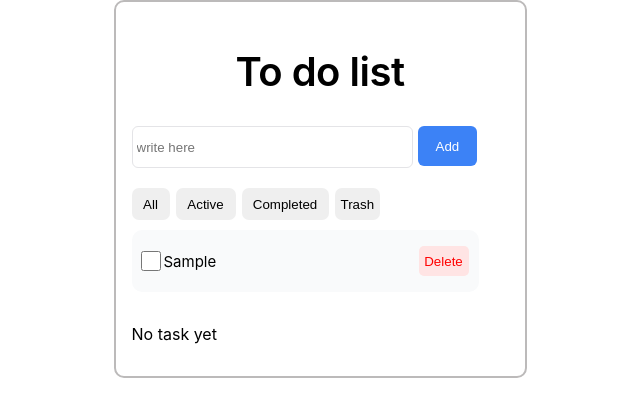
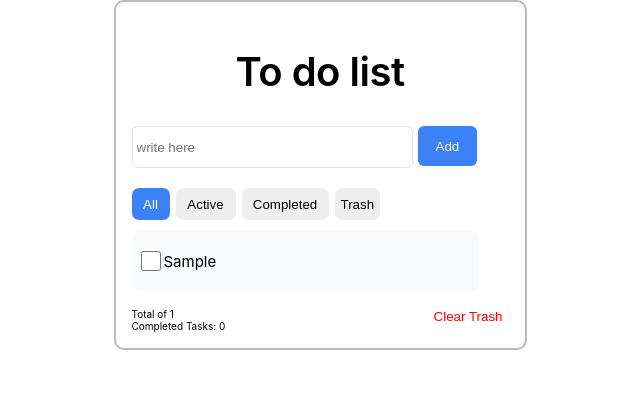
Before and after one commit to InderN10/realTO-DO, a React (Create React App) app: page / in a window 1280 px wide. Both pictures are taken after typing "Sample" into the empty fields and a click on the button "Add". Shown: the top 416 px of the page, without its empty margins (320-960 px from the left). Built offline with nearby package versions, Linux system fonts and the light colour scheme.

Commit message:
some-changes

```diff
--- a/src/App.css
+++ b/src/App.css
@@ -115,6 +115,11 @@
   margin-right: 10px;
   border: 0;
   border-radius: 5px;
+  display: none;
+  font-size: 11px;
+}
+#Tasks:hover #deleteBUTT{
+display: block;
 }
 #checkBox-text-container{
   display: flex;
@@ -132,3 +137,21 @@
   flex-wrap: wrap;
   overflow: hidden;
 }
+#taskCounter{
+  font-size: 10px;
+  width: 100%;
+  display: flex;
+  justify-content: space-between;
+
+}
+#deleteAllCompletedButton{
+ border: 0;
+ background-color: white;
+ color: red;
+}
+#p{
+  margin: 0;
+}
+#p1{
+  margin: 0;
+}
--- a/src/App.js
+++ b/src/App.js
@@ -12,6 +12,8 @@ function App() {
   const [inputValue, setInputValue] = useState("");
   const [error, setError] = useState("")
   const [filterState, setFilterState] = useState("ALL")
+  const doneTasksCount = todo.filter(task => task.status === "DONE").length;
+
   function handleInputChange(event) {
     setInputValue(event.target.value);
   };
@@ -38,13 +40,11 @@ function App() {
     console.log(newTodos);
 
   };
-  // function handleDeleteButton(id) {
-  //   const newTodos = todo.map((todo) => todo.id !== id);
-  //   if (todo.id === id) {
-  //     return { ...todo, status: todo.status = "DELETED" }
-  //   }
-  //   setTodo(newTodos);
-  // };
+  function handleDeleteAllCompleted() {
+    const newTodos = todo.filter((todo) => todo.status !== "DELETED");
+    setTodo(newTodos);
+  }
+
   function handleDeleteButton(id) {
     const newTodos = todo.map((todo) => {
       if (todo.id === id) {
@@ -63,9 +63,6 @@ function App() {
     setFilterState(state)
   }
 
-  // console.log(todo);
-
-
   return (
     <div className="App">
       <div id='BODY'>
@@ -76,10 +73,10 @@ function App() {
           {error.length > 1 && <div id='error'>{error}</div>}
         </div>
         <div id='containerCLASSIFYING'>
-          <button onClick={() => handleFilterState("ALL")} id='allTASKS'>All</button>
-          <button onClick={() => handleFilterState("ACTIVE")} id='activeTASKS'>Active</button>
-          <button onClick={() => handleFilterState("DONE")} id='comletedTASKS'>Completed</button>
-          <button onClick={() => handleFilterState("DELETED")} id='trash'>Trash</button>
+          <button style={{ backgroundColor: filterState === "ALL" ? "#3C82F6" : "", color: filterState === "ALL" ? "white" : "" }} onClick={() => handleFilterState("ALL")} id='allTASKS'>All</button>
+          <button style={{ backgroundColor: filterState === "ACTIVE" ? "#3C82F6" : "", color: filterState === "ACTIVE" ? "white" : "" }} onClick={() => handleFilterState("ACTIVE")} id='activeTASKS'>Active</button>
+          <button style={{ backgroundColor: filterState === "DONE" ? "#3C82F6" : "", color: filterState === "DONE" ? "white" : "" }} onClick={() => handleFilterState("DONE")} id='comletedTASKS'>Completed</button>
+          <button style={{ backgroundColor: filterState === "DELETED" ? "#3C82F6" : "", color: filterState === "DELETED" ? "white" : "" }} onClick={() => handleFilterState("DELETED")} id='trash'>Trash</button>
         </div>
         {todo.filter((todo) => {
           if (filterState === "ALL" && todo.status !== "DELETED") {
@@ -89,18 +86,32 @@ function App() {
           }
         }).map((todo, index) => {
           return <div id='Tasks' key={index}>
-              <div id='checkBox-text-container'>
-                <input id='checkBox' type="checkbox" checked={todo.status === "DONE"} onChange={() => handleCheckBox(todo.id)} />
-                <div id='taskNAME'> {todo.text} </div>
-              </div>
-              <button onClick={() => handleDeleteButton(todo.id)} id='deleteBUTT'>Delete</button>
+            <div id='checkBox-text-container'>
+              <input id='checkBox' type="checkbox" checked={todo.status === "DONE"} onChange={() => handleCheckBox(todo.id)} />
+              <div id='taskNAME'> {todo.text} </div>
+            </div>
+            <button onClick={() => handleDeleteButton(todo.id)} id='deleteBUTT'>Move to trash</button>
           </div>
         }
         )}
-        <p>No task yet</p>
+        <div id='taskCounter'>
+          <div>
+            <p id='p1'>Total of {todo.length}</p>
+            <p id='p'>Completed Tasks: {doneTasksCount}</p>
+          </div>
+
+          <div id="deleteAllCompletedSection">
+            <button onClick={handleDeleteAllCompleted} id="deleteAllCompletedButton">
+              Clear Trash
+            </button>
+          </div>
+
+        </div>
+
+
 
       </div>
-    </div>
+    </div >
   );
 }
 
```
